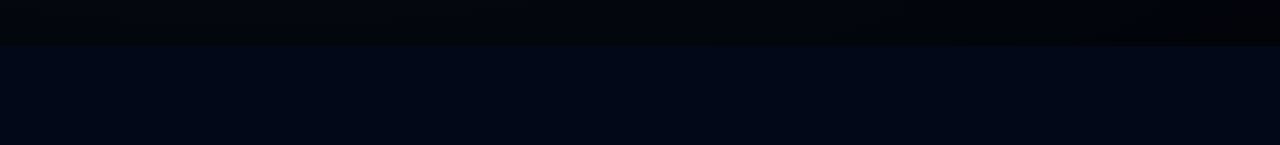
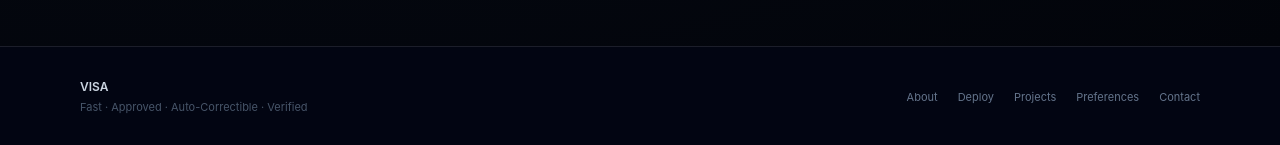
Before and after one commit to adelos-corp/VISA-IBM, a Next.js app in the folder apps/ui/: page / in a window 1280 px wide. Shown: the part 1772-1917 px from the top of the page. Before the commit the page ends 1818 px from the top, so only its background shows below. Built offline with nearby package versions, Linux system fonts and the light colour scheme; no server answers.

Commit message:
add global product footer

```diff
--- a/apps/ui/src/app/layout.tsx
+++ b/apps/ui/src/app/layout.tsx
@@ -1,6 +1,7 @@
 import type { Metadata } from 'next'
 import './globals.css'
 import { Navbar } from '@/components/Navbar'
+import { Footer } from '@/components/Footer'
 
 export const metadata: Metadata = {
   title: 'VISA — Web Deployment Platform',
@@ -14,7 +15,11 @@ export default function RootLayout({
 }) {
   return (
     <html lang="en">
-      <body className="min-h-screen">{<Navbar />}{children}</body>
+      <body className="min-h-screen">
+        <Navbar />
+        {children}
+        <Footer />
+      </body>
     </html>
   )
 }
```
